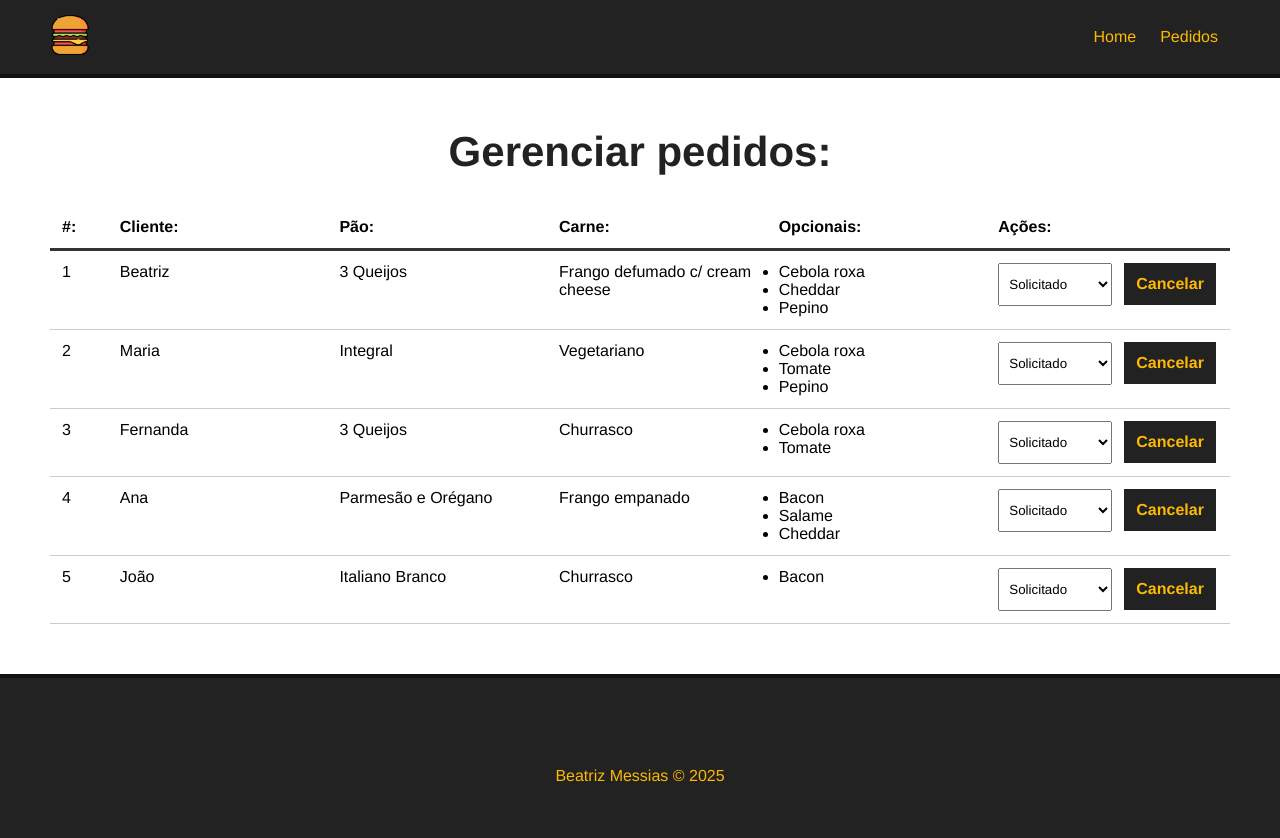
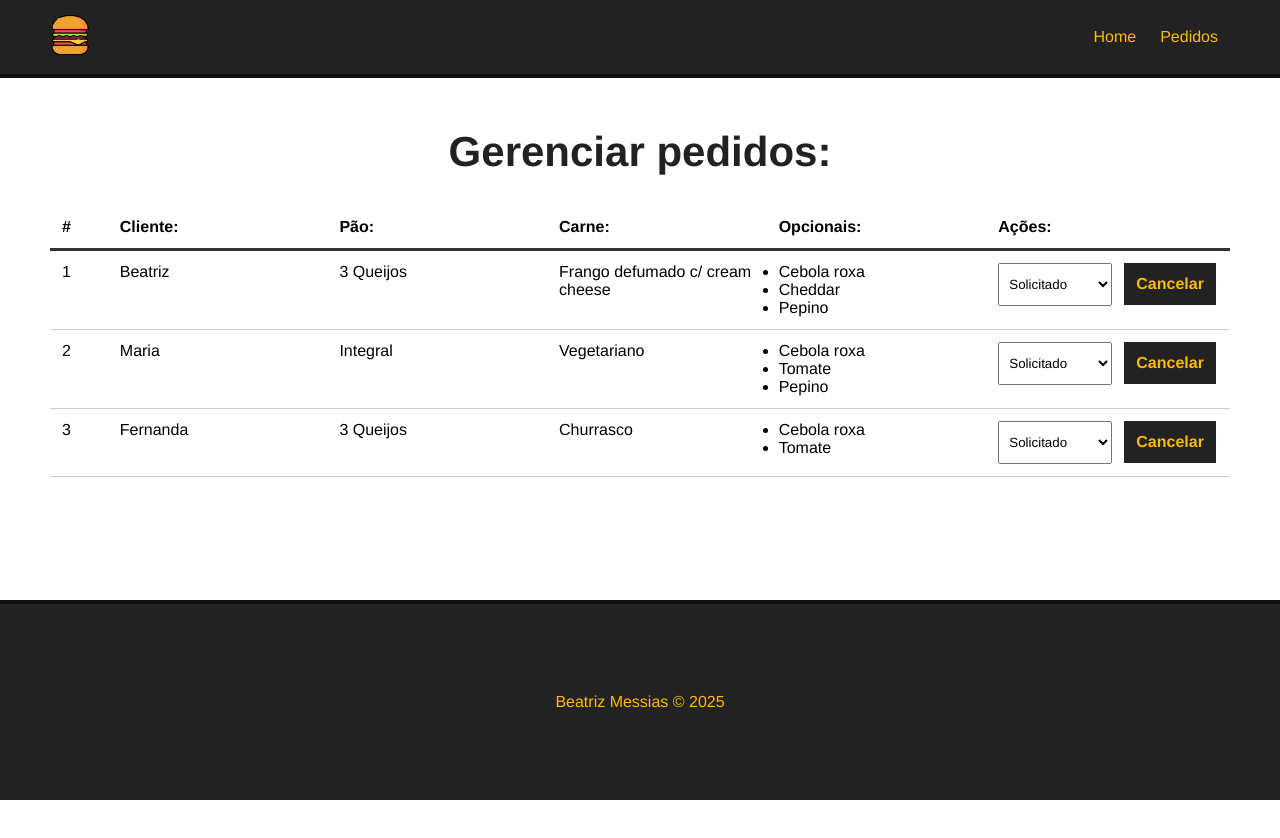
Before and after one commit to beatrizmessias/make-your-burger, a Vue app: page /pedidos in a window 1280 px wide. Shown: the top 838 px of the page. After the commit the page ends 800 px from the top, so only its background shows below. Built offline with nearby package versions, Linux system fonts and the light colour scheme; data requests are answered from the project's data file.

Commit message:
delete orders

```diff
--- a/db/db.json
+++ b/db/db.json
@@ -79,7 +79,7 @@
   ],
   "burgers": [
     {
-      "id": 1,
+      "id": "1",
       "nome": "Beatriz",
       "carne": "Frango defumado c/ cream cheese",
       "pao": "3 Queijos",
@@ -91,7 +91,7 @@
       "status": "Solicitado"
     },
     {
-      "id": 2,
+      "id": "2",
       "nome": "Maria",
       "carne": "Vegetariano",
       "pao": "Integral",
@@ -103,7 +103,7 @@
       "status": "Solicitado"
     },
     {
-      "id": 3,
+      "id": "3",
       "nome": "Fernanda",
       "carne": "Churrasco",
       "pao": "3 Queijos",
@@ -112,28 +112,6 @@
         "Tomate"
       ],
       "status": "Solicitado"
-    },
-    {
-      "id": 4,
-      "nome": "Ana",
-      "carne": "Frango empanado",
-      "pao": "Parmesão e Orégano",
-      "opcionais": [
-        "Bacon",
-        "Salame",
-        "Cheddar"
-      ],
-      "status": "Solicitado"
-    },
-    {
-      "id": 5,
-      "nome": "João",
-      "carne": "Churrasco",
-      "pao": "Italiano Branco",
-      "opcionais": [
-        "Bacon"
-      ],
-      "status": "Solicitado"
     }
   ]
 }
--- a/src/components/Dashboard.vue
+++ b/src/components/Dashboard.vue
@@ -2,7 +2,7 @@
     <div id="burger-table">
         <div>
             <div id="burger-table-heading">
-                <div id="order-id">#:</div>
+                <div id="order-id">#</div>
                 <div>Cliente:</div>
                 <div>Pão:</div>
                 <div>Carne:</div>
@@ -26,7 +26,7 @@
                             <option value="">Selecione</option>
                             <option v-for="s in status" :key="s.id" value="s.tipo" :selected="burger.status == s.tipo">{{ s.tipo }}</option>
                         </select>
-                        <button class="delete-btn">Cancelar</button>
+                        <button class="delete-btn" @click="confimaDelete(burger.id)">Cancelar</button>
                     </div>
                 </div>
             </div>
@@ -60,6 +60,22 @@ export default {
 
             this.status = data;
 
+        },
+        async deleteBurger(id) {
+            const req = await fetch(`http://localhost:3000/burgers/${id}`, {
+                method: "DELETE"
+            });
+
+            alert("Pedido cancelado")
+
+            this.getPedidos()
+        },
+        async confimaDelete(id) {
+            if (confirm(`Tem certeza que deseja cancelar o pedido ${id}?`)) {
+                this.deleteBurger(id)
+            } else {
+                alert("Operação cancelada")
+            }
         }
     },
     mounted() {
```
